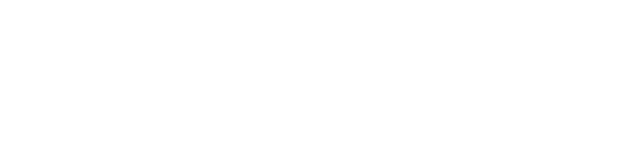
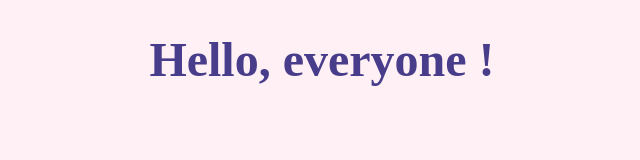
Before and after one commit to Mariia5pon/Hillel, a plain HTML site: page index.html in a window 1280 px wide. Shown: the whole page, without its empty margins (318-958 px from the left). Drawn offline with Linux system fonts and the light colour scheme.

Commit message:
some stylesheet

```diff
--- /dev/null
+++ b/css/style.css
@@ -0,0 +1,9 @@
+* {
+    background-color: lavenderblush;
+}
+
+h1 {
+   text-align: center;
+    color: darkslateblue;
+    font-size: xxx-large;
+}
--- a/index.html
+++ b/index.html
@@ -2,9 +2,14 @@
 <html lang="en">
 <head>
 	<meta charset="UTF-8">
+	<link rel="stylesheet" href="./css/style.css">
 	<title>Lesson 2</title>
 </head>
 <body>
-
+<header></header>
+<main>
+	<h1>Hello, everyone !</h1>
+</main>
+<footer></footer>
 </body>
 </html>
```
